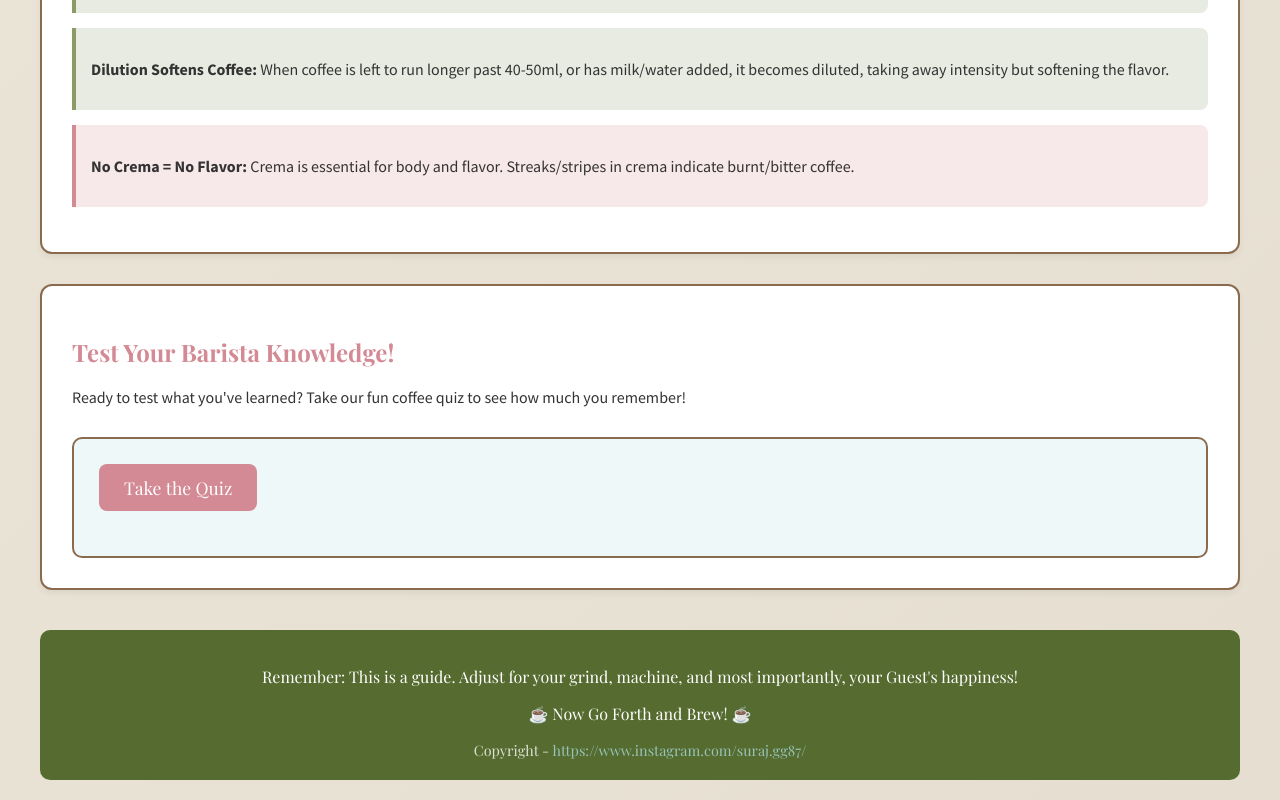
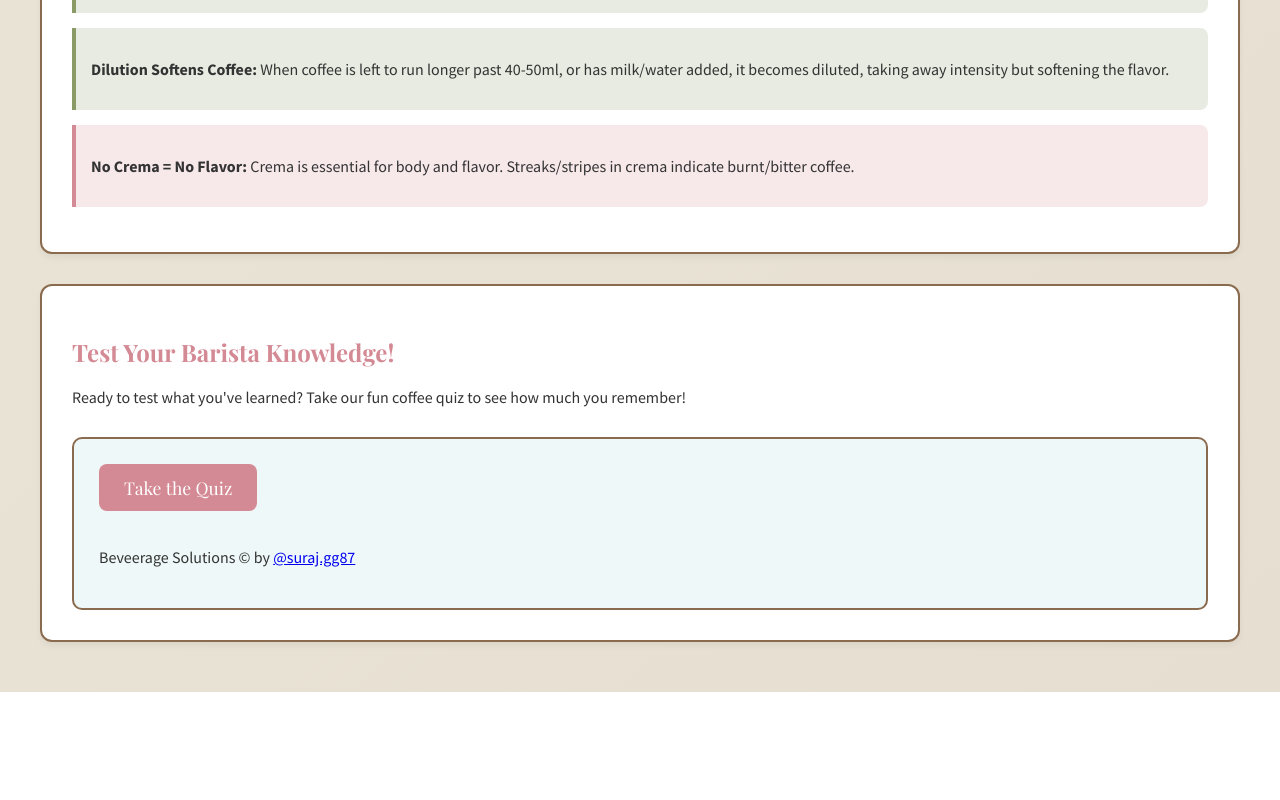
Before and after one commit to SurajG87/Cocktail-Codex, a plain HTML site: page index.html in a window 1280 px wide. Shown: the part 6880-7680 px from the top of the page. After the commit the page ends 7572 px from the top, so only its background shows below. Drawn offline with nearby package versions, Linux system fonts and the light colour scheme.

Commit message:
Update index.html

```diff
--- a/index.html
+++ b/index.html
@@ -920,16 +920,14 @@
                         <!-- Results will be displayed here -->
                     </div>
                 </div>
+            <div class="footer">
+        <div class="container">
+            <div class="footer-content">
+                <p>Beveerage Solutions © by
+                    <a href="https://www.instagram.com/suraj.gg87/" class="footer-link" target="_blank">@suraj.gg87</a>
+                </p>
             </div>
-        </section>
-
-        <footer>
-            <p>Remember: This is a guide. Adjust for your grind, machine, and most importantly, your Guest's happiness!</p>
-            <p>☕ Now Go Forth and Brew! ☕</p>
-            <div class="copyright">
-                Copyright - <a href="https://www.instagram.com/suraj.gg87/" target="_blank">https://www.instagram.com/suraj.gg87/</a>
-            </div>
-        </footer>
+        </div>
     </div>
 
     <!-- Image Modal for Coffee Lingo Terms -->
```
